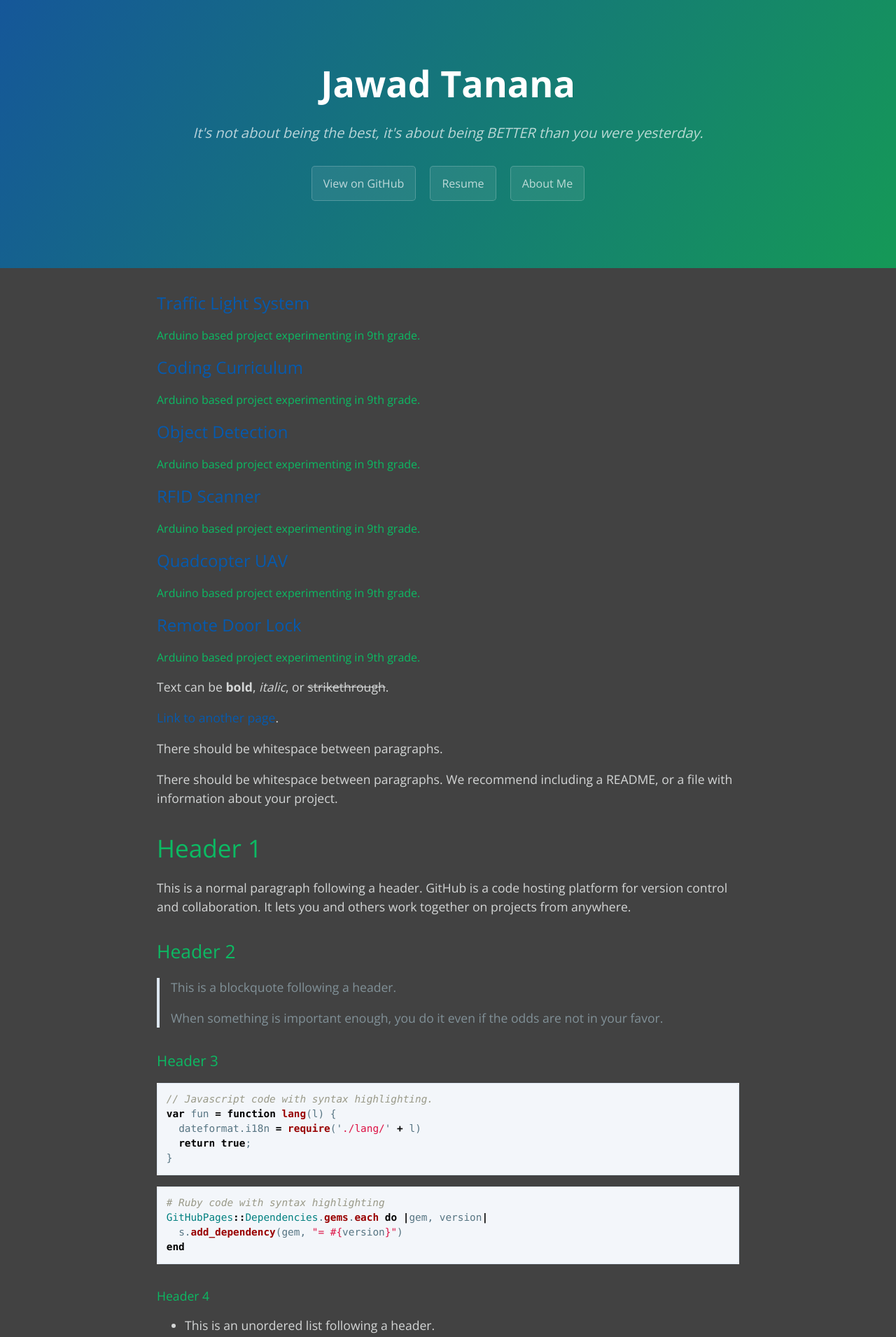
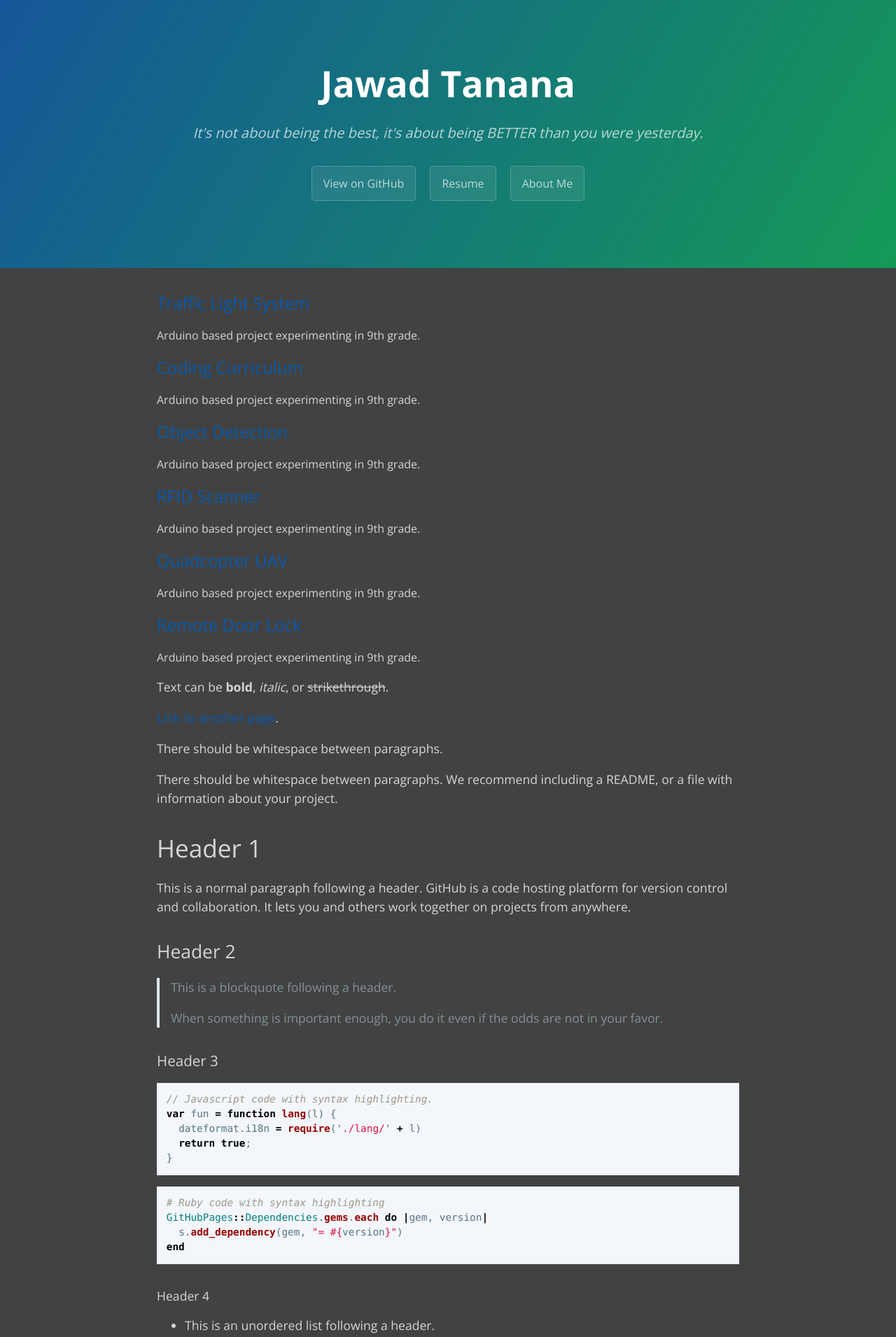
Before and after one commit to joey101/website, a Jekyll site: the page built from index.md, in a window 1280 px wide. Shown: the top 1910 px of the page at 70% size. Built offline with Jekyll 4.4.1, drawn with Linux system fonts in a browser that asks for light colours.

Commit message:
header colours

```diff
--- a/_sass/variables.scss
+++ b/_sass/variables.scss
@@ -8,7 +8,7 @@ $header-bg-color: #159957 !default;
 $header-bg-color-secondary: #155799 !default;
 
 // Text
-$section-headings-color: #0bbb63 !default;
+$section-headings-color: #d4d6d6 !default;
 $body-text-color: #d4d6d6 !default;
 $body-link-color: #055aaf !default;
 $blockquote-text-color: #819198 !default;
```
